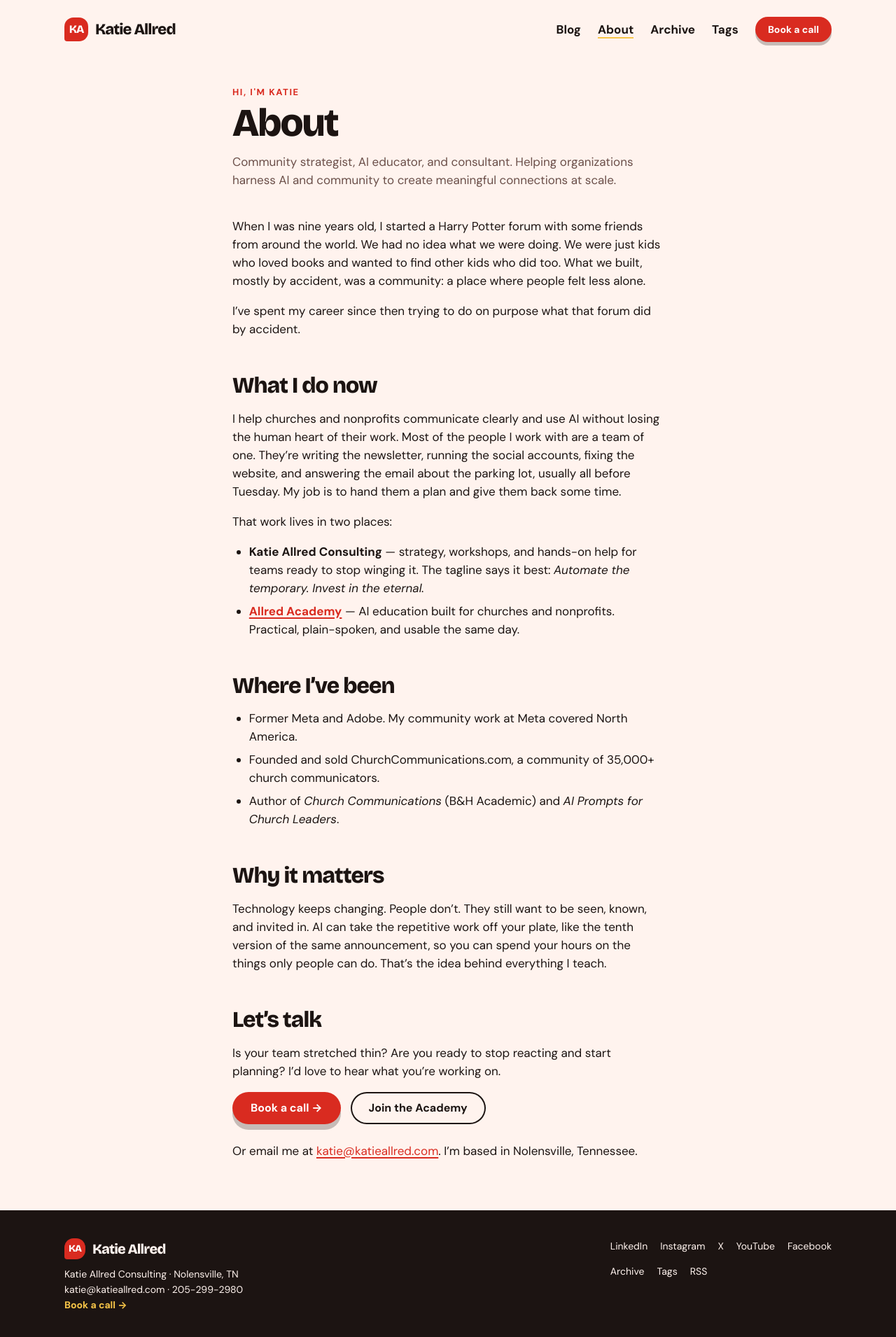
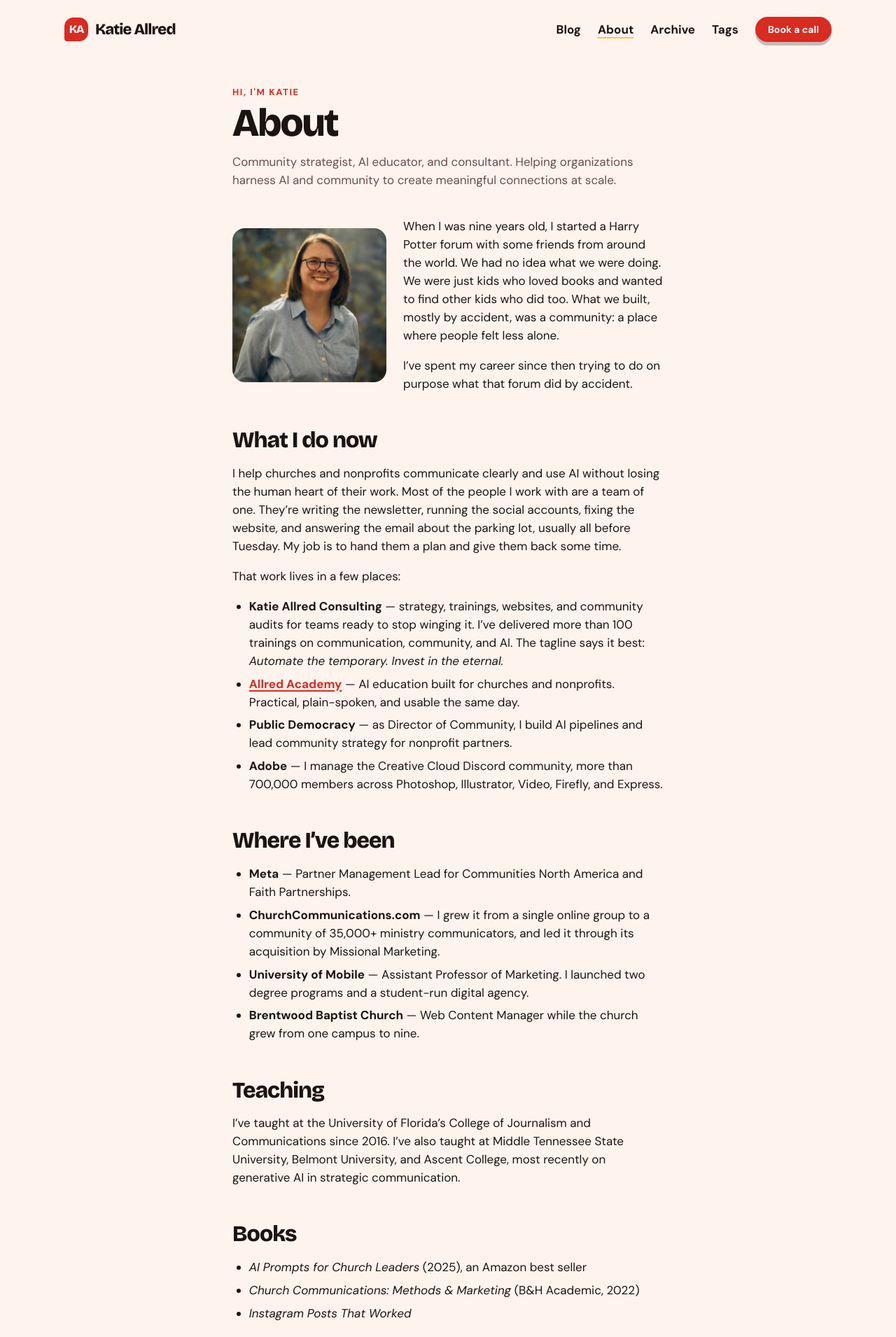
Before and after one commit to katiejallred/personal, a Jekyll site: the page built from about.md, in a window 1280 px wide. Shown: the top 1910 px of the page at 70% size. Built offline with Jekyll 4.4.1, drawn with Linux system fonts in a browser that asks for light colours; some of the changed text lies outside the part shown.

Commit message:
Add headshot and CV details to the About page
- Headshot (assets/images/katie-allred.jpg, 900px) beside the opening
  story; also set as the page's social share image.
- Current work now includes Public Democracy and Adobe (Adobe is a
  current role, so drop "Former Meta and Adobe").
- Career, teaching, books, and degrees from Katie's CV.

Co-Authored-By: Claude Opus 5.5 <noreply@anthropic.com>
Claude-Session: https://claude.ai/code/session_015MpzqZ662GU5mvzoBNwigK

```diff
--- a/about.md
+++ b/about.md
@@ -4,7 +4,12 @@ title: About
 eyebrow: Hi, I'm Katie
 permalink: /about/
 description: "Community strategist, AI educator, and consultant. Helping organizations harness AI and community to create meaningful connections at scale."
+image: /assets/images/katie-allred.jpg
 ---
+
+<div class="about-intro">
+  <img class="about-photo" src="{{ '/assets/images/katie-allred.jpg' | relative_url }}" alt="Katie Allred smiling, wearing round glasses and a light blue button-down shirt" width="900" height="900">
+  <div markdown="1">
 
 When I was nine years old, I started a Harry Potter forum with some friends
 from around the world. We had no idea what we were doing. We were just kids who
@@ -14,6 +19,9 @@ accident, was a community: a place where people felt less alone.
 I've spent my career since then trying to do on purpose what that forum did by
 accident.
 
+  </div>
+</div>
+
 ## What I do now
 
 I help churches and nonprofits communicate clearly and use AI without losing
@@ -22,21 +30,46 @@ one. They're writing the newsletter, running the social accounts, fixing the
 website, and answering the email about the parking lot, usually all before
 Tuesday. My job is to hand them a plan and give them back some time.
 
-That work lives in two places:
+That work lives in a few places:
 
-- **Katie Allred Consulting** — strategy, workshops, and hands-on help for
-  teams ready to stop winging it. The tagline says it best: *Automate the
-  temporary. Invest in the eternal.*
+- **Katie Allred Consulting** — strategy, trainings, websites, and community
+  audits for teams ready to stop winging it. I've delivered more than 100
+  trainings on communication, community, and AI. The tagline says it best:
+  *Automate the temporary. Invest in the eternal.*
 - **[Allred Academy](https://academy.katieallred.com)** — AI education built
   for churches and nonprofits. Practical, plain-spoken, and usable the same day.
+- **Public Democracy** — as Director of Community, I build AI pipelines and
+  lead community strategy for nonprofit partners.
+- **Adobe** — I manage the Creative Cloud Discord community, more than 700,000
+  members across Photoshop, Illustrator, Video, Firefly, and Express.
 
 ## Where I've been
 
-- Former Meta and Adobe. My community work at Meta covered North America.
-- Founded and sold ChurchCommunications.com, a community of 35,000+ church
-  communicators.
-- Author of *Church Communications* (B&H Academic) and *AI Prompts for Church
-  Leaders*.
+- **Meta** — Partner Management Lead for Communities North America and Faith
+  Partnerships.
+- **ChurchCommunications.com** — I grew it from a single online group to a
+  community of 35,000+ ministry communicators, and led it through its
+  acquisition by Missional Marketing.
+- **University of Mobile** — Assistant Professor of Marketing. I launched two
+  degree programs and a student-run digital agency.
+- **Brentwood Baptist Church** — Web Content Manager while the church grew
+  from one campus to nine.
+
+## Teaching
+
+I've taught at the University of Florida's College of Journalism and
+Communications since 2016. I've also taught at Middle Tennessee State
+University, Belmont University, and Ascent College, most recently on
+generative AI in strategic communication.
+
+## Books
+
+- *AI Prompts for Church Leaders* (2025), an Amazon best seller
+- *Church Communications: Methods & Marketing* (B&H Academic, 2022)
+- *Instagram Posts That Worked*
+
+I hold an M.A. in Mass Communication from the University of Florida and a
+B.S. in Computer Information Systems from the University of Mobile.
 
 ## Why it matters
 
--- a/assets/css/main.css
+++ b/assets/css/main.css
@@ -857,3 +857,27 @@ code, pre, kbd, samp {
   gap: var(--space-3);
   padding-bottom: var(--space-2);
 }
+
+.about-intro {
+  display: grid;
+  gap: var(--space-4);
+  align-items: center;
+}
+
+.about-intro > div > * + * {
+  margin-top: 1em;
+}
+
+.prose .about-photo {
+  width: 100%;
+  max-width: 260px;
+  aspect-ratio: 1;
+  object-fit: cover;
+  border-radius: var(--radius-card);
+}
+
+@media (min-width: 640px) {
+  .about-intro {
+    grid-template-columns: 220px 1fr;
+  }
+}
```
Also changed, not shown: assets/images/katie-allred.jpg (added).
